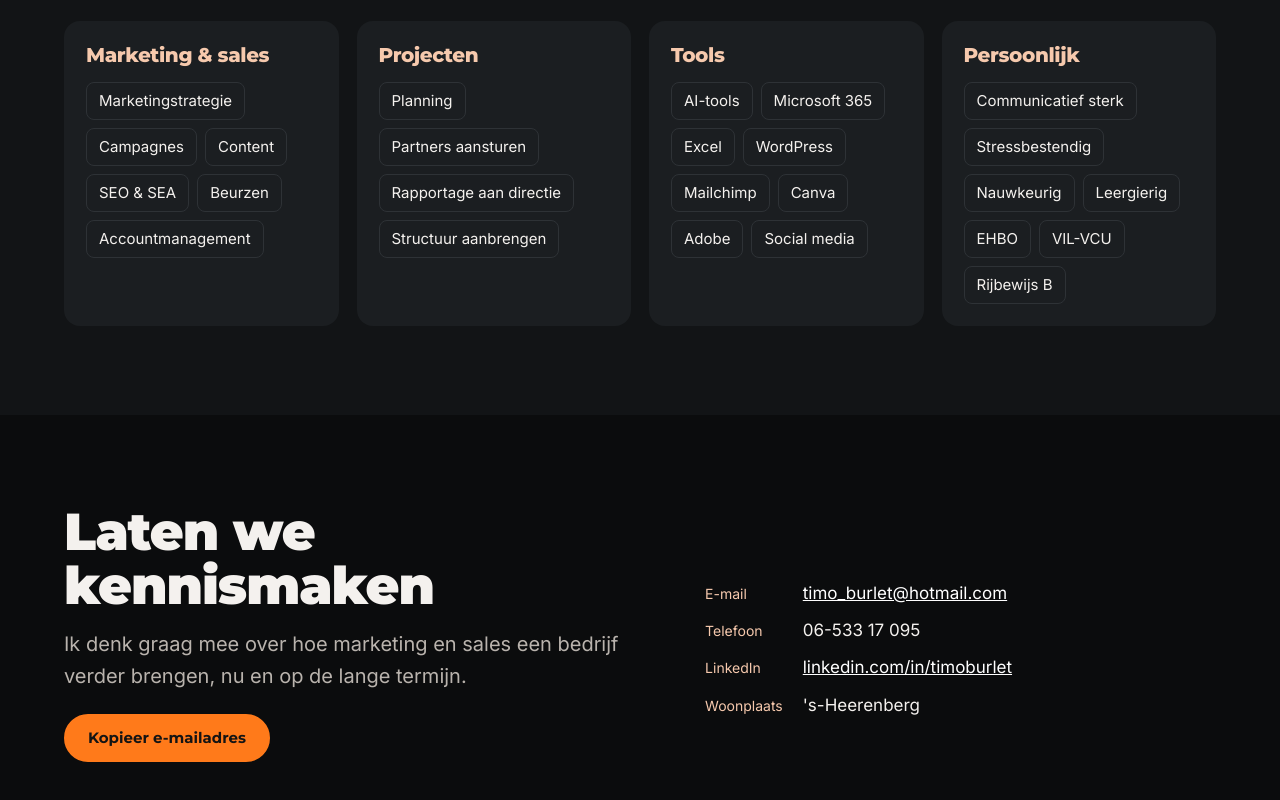
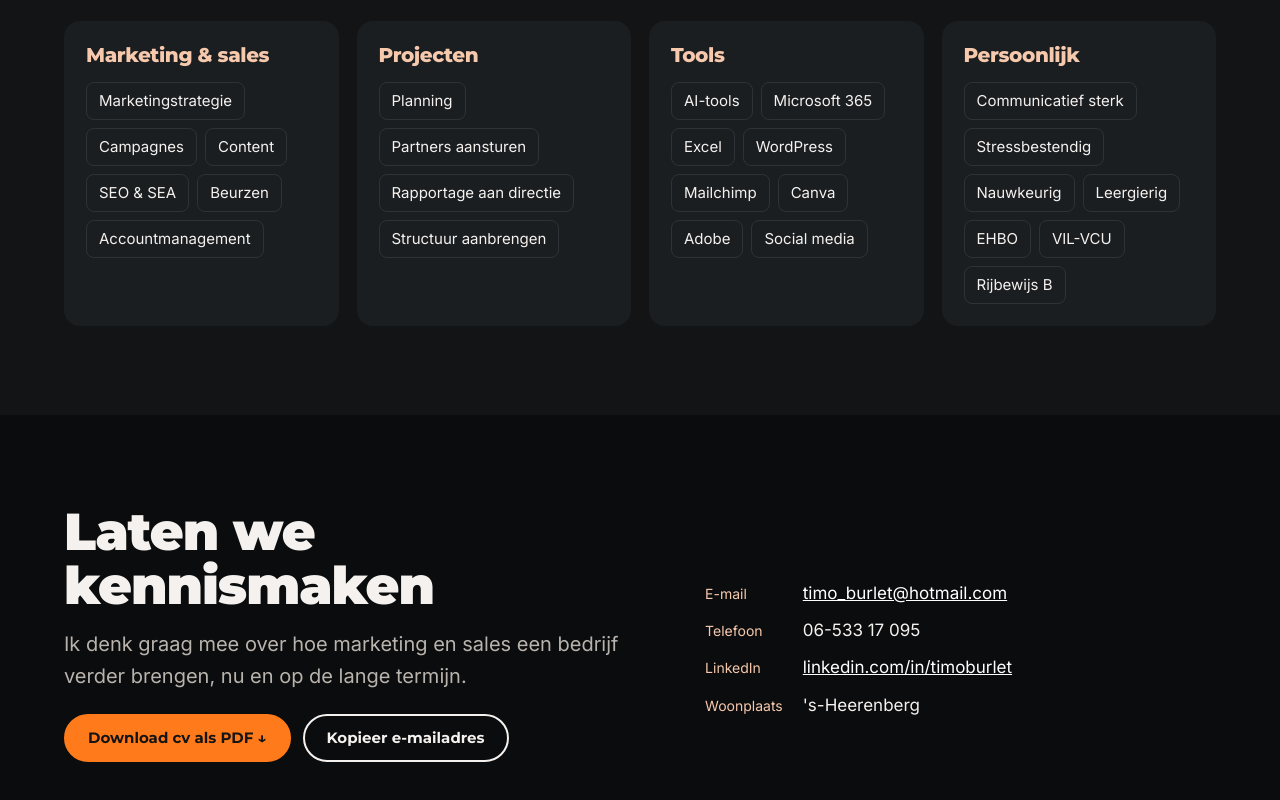
Before and after one commit to timoburlet/timoburlet-cv, a plain HTML site: page index.html in a window 1280 px wide. Shown: the part 4108-4908 px from the top of the page. Drawn offline with Linux system fonts and the light colour scheme.

Commit message:
Add files via upload

```diff
--- a/index.html
+++ b/index.html
@@ -277,7 +277,7 @@ h3{font-size:20px;font-weight:800;line-height:1.25}
     <div>
       <h2>Laten we kennismaken</h2>
       <p class="lead2">Ik denk graag mee over hoe marketing en sales een bedrijf verder brengen, nu en op de lange termijn.</p>
-      <div class="btns" style="margin-top:22px"><button class="btn main" id="copy" type="button">Kopieer e-mailadres</button></div>
+      <div class="btns" style="margin-top:22px"><a class="btn main" href="/CV_Timo_Burlet.pdf" download="CV_Timo_Burlet.pdf">Download cv als PDF ↓</a><button class="btn" id="copy" type="button">Kopieer e-mailadres</button></div>
       <div class="toast" id="toast" role="status"></div>
     </div>
     <dl>
```
Also changed, not shown: 1 other file.
